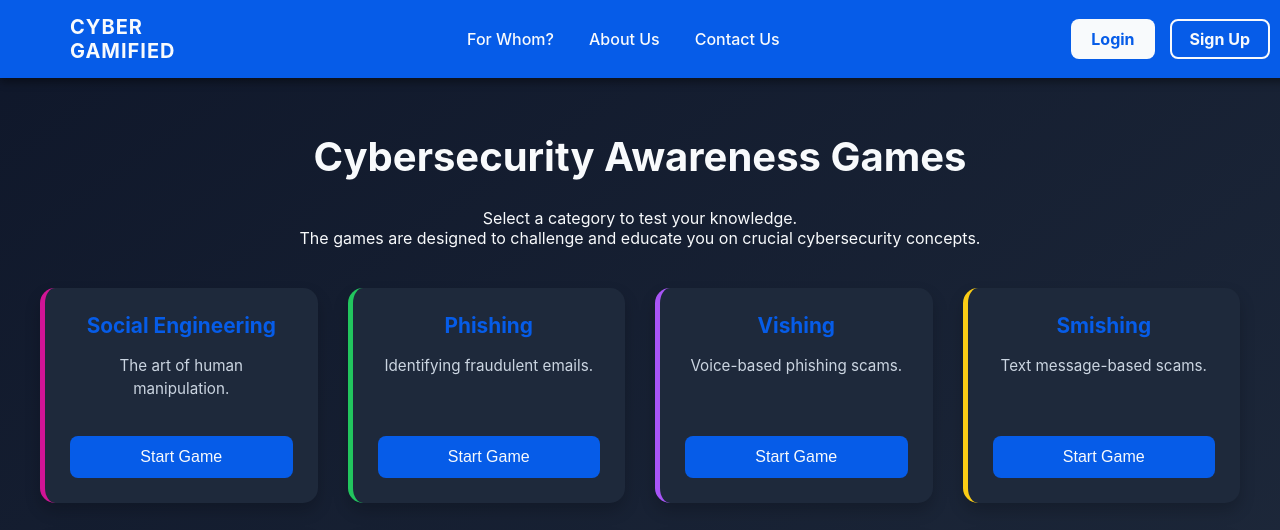
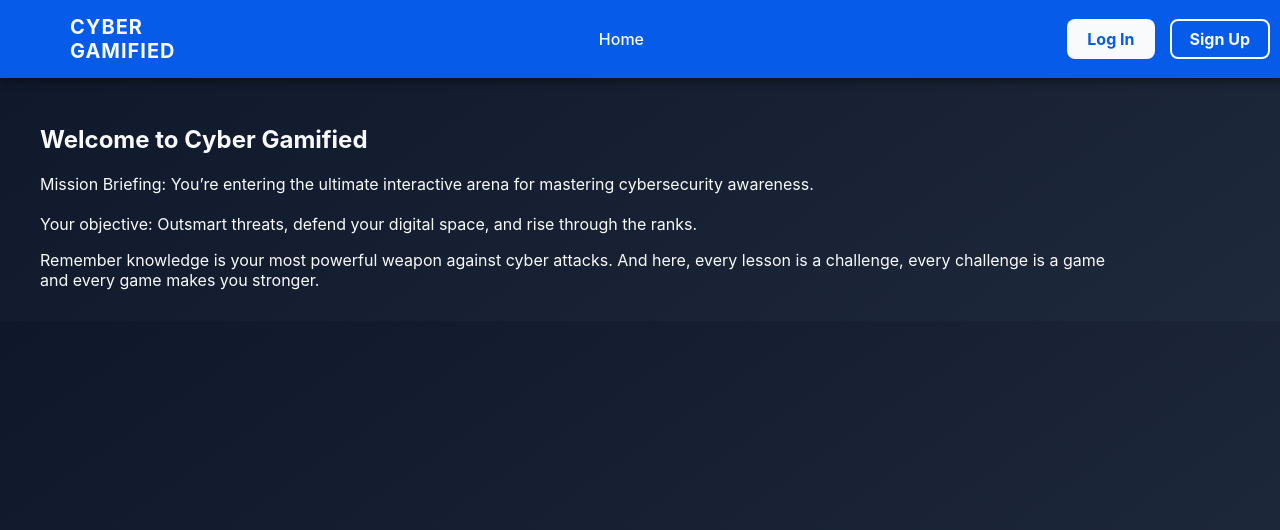
Before and after one commit to rachaelkamau-15/CyberGamified, a Flask app: page / in a window 1280 px wide. Shown: the top 530 px of the page. Run offline with Flask 3, Linux system fonts and the light colour scheme.

Commit message:
added landing page

```diff
--- a/app.py
+++ b/app.py
@@ -4,8 +4,12 @@ import sqlite3
 
 app = Flask(__name__)
 
-# This route serves the main page (index.html)
+# This route now serves the new landing page
 @app.route('/')
+def landing():
+    return render_template('landing.html')
+
+# This is the "Home" page with the game categories
 @app.route('/index.html')
 def index():
     return render_template('index.html')
@@ -39,15 +43,12 @@ def signup():
 @app.route('/questions/<category>')
 def get_questions(category):
     conn = sqlite3.connect('questions.db')
-    conn.row_factory = sqlite3.Row  # This lets us access columns by name
+    conn.row_factory = sqlite3.Row
     cursor = conn.cursor()
-
-    # Select all columns from the questions table where the category matches the one in the URL
     cursor.execute("SELECT * FROM questions WHERE category = ?", (category,))
     rows = cursor.fetchall()
     conn.close()
 
-    # Format the data into a list of dictionaries that the JavaScript can easily use
     questions = []
     for row in rows:
         questions.append({
@@ -60,7 +61,6 @@ def get_questions(category):
             ],
             'feedback': row['feedback']
         })
-
     return jsonify(questions)
 
 if __name__ == '__main__':
--- a/templates/about.html
+++ b/templates/about.html
@@ -20,11 +20,6 @@
                     <li><a href="/contact.html">Contact Us</a></li>
                 </ul>
             </nav>
-            <!-- Login/Signup Buttons -->
-            <div class="nav-buttons">
-                <a href="/login.html" class="login-btn">Login</a>
-                <a href="/signup.html" class="signup-btn">Sign Up</a>
-            </div>
         </div>
     </header>
 
--- /dev/null
+++ b/templates/base.html
@@ -0,0 +1,42 @@
+<!-- File: templates/base.html -->
+<!DOCTYPE html>
+<html lang="en">
+<head>
+    <meta charset="UTF-8">
+    <meta name="viewport" content="width=device-width, initial-scale=1.0">
+    <!-- The title can be overridden by child templates -->
+    <title>{% block title %}Cyber Gamified{% endblock %}</title>
+    <link rel="stylesheet" href="{{ url_for('static', filename='style.css') }}">
+    <!-- Font Awesome for icons, if needed -->
+    <link rel="stylesheet" href="https://cdnjs.cloudflare.com/ajax/libs/font-awesome/6.0.0-beta3/css/all.min.css">
+</head>
+<body>
+    <header class="main-header">
+        <div class="header-container">
+            <div class="logo">
+                <!-- This logo always links to the landing page -->
+                <a href="/">CYBER<br>GAMIFIED</a>
+            </div>
+            <nav class="main-nav">
+                <ul>
+                    <!-- The "Home" link points to the game category page -->
+                    <li><a href="/index.html">Home</a></li>
+                    <!-- More links can be added here for other pages if desired -->
+                </ul>
+            </nav>
+            <div class="nav-buttons">
+                <a href="/login.html" class="login-btn">Log In</a>
+                <a href="/signup.html" class="signup-btn">Sign Up</a>
+            </div>
+        </div>
+    </header>
+
+    <main>
+        <!-- This is where the content from other pages will be injected -->
+        {% block content %}{% endblock %}
+    </main>
+
+    <!-- The main script can be placed here -->
+    <script src="{{ url_for('static', filename='script.js') }}"></script>
+</body>
+</html>
--- a/templates/contact.html
+++ b/templates/contact.html
@@ -20,11 +20,6 @@
                     <li><a href="/contact.html">Contact Us</a></li>
                 </ul>
             </nav>
-            <!-- Login/Signup Buttons -->
-            <div class="nav-buttons">
-                <a href="/login.html" class="login-btn">Login</a>
-                <a href="/signup.html" class="signup-btn">Sign Up</a>
-            </div>
         </div>
     </header>
 
--- a/templates/for_whom.html
+++ b/templates/for_whom.html
@@ -22,11 +22,6 @@
                     <li><a href="/contact.html">Contact Us</a></li>
                 </ul>
             </nav>
-            <!-- Login/Signup Buttons -->
-            <div class="nav-buttons">
-                <a href="/login.html" class="login-btn">Login</a>
-                <a href="/signup.html" class="signup-btn">Sign Up</a>
-            </div>
         </div>
     </header>
 
--- a/templates/index.html
+++ b/templates/index.html
@@ -11,7 +11,7 @@
     <header class="main-header">
         <div class="header-container">
             <div class="logo">
-                <a href="/index.html">CYBER<br>GAMIFIED</a>
+                <a href="/">CYBER<br>GAMIFIED</a>
             </div>
             <nav class="main-nav">
                 <ul>
@@ -21,11 +21,6 @@
                     <li><a href="/contact.html">Contact Us</a></li>
                 </ul>
             </nav>
-            <!-- Login/Signup Buttons -->
-            <div class="nav-buttons">
-                <a href="/login.html" class="login-btn">Login</a>
-                <a href="/signup.html" class="signup-btn">Sign Up</a>
-            </div>
         </div>
     </header>
 
--- /dev/null
+++ b/templates/landing.html
@@ -0,0 +1,18 @@
+<!-- File: templates/landing.html -->
+{% extends "base.html" %}
+
+{% block title %}Welcome - Cyber Gamified{% endblock %}
+
+{% block content %}
+<div class="landing-container">
+    <div class="welcome-message">
+        <h2> Welcome to Cyber Gamified </h2>
+<p>Mission Briefing: You’re entering the ultimate interactive arena for mastering cybersecurity awareness. <br> <br>
+Your objective: Outsmart threats, defend your digital space, and rise through the ranks.</p>
+
+<p>Remember knowledge is your most powerful weapon against cyber attacks.
+And here, every lesson is a challenge, every challenge is a game <br>and every game makes you stronger.<p/>
+
+    </div>
+</div>
+{% endblock %}
```
